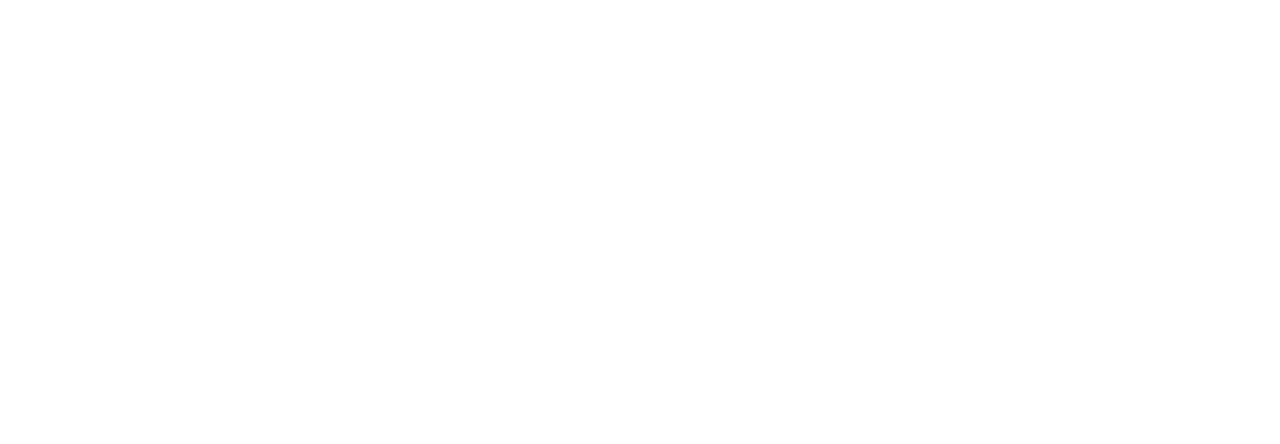
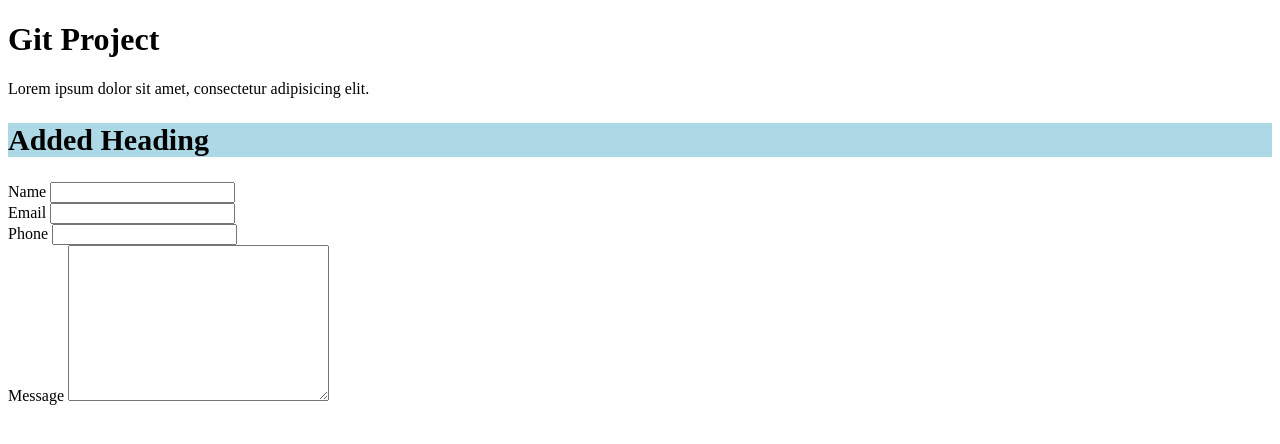
Before and after one commit to mahazehra872/myfirstgitproject, a plain HTML site: page index.html in a window 1280 px wide. Drawn offline with Linux system fonts and the light colour scheme.

Commit message:
added a form in index file

```diff
--- a/index.html
+++ b/index.html
@@ -9,11 +9,23 @@
             color: black;
             font-size: 30px;
             background-color: lightblue;
-     <style/>
+        }
+     </style>
 </head>
 <body>
     <h1>Git Project</h1>
     <p>Lorem ipsum dolor sit amet, consectetur adipisicing elit.</p>
     <h2>Added Heading</h2>
+    <form action="">
+        <label for="">Name</label>
+        <input type="text"><br>
+        <label for="email">Email</label>
+        <input type="email"><br>
+        <label for="">Phone</label>
+        <input type="text" name="" id=""><br>
+        <label for="">Message</label>
+        <textarea name="Message" id="" cols="30" rows="10"></textarea>
+
+    </form>
 </body>
 </html>
```
